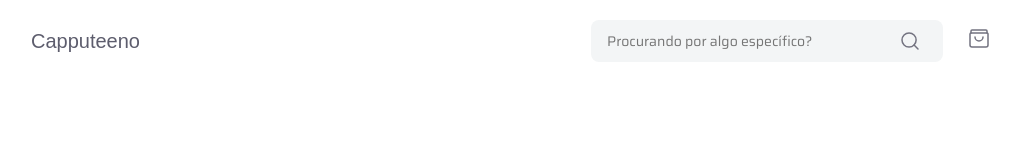
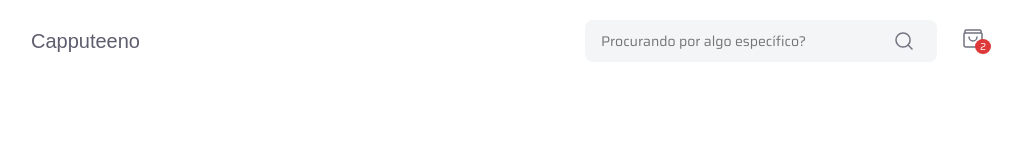
Before and after one commit to aleviannaf/cappuccino-shop, a Next.js app: page / in a window 1280 px wide. Shown: the top 160 px of the page, without its empty margins (129-1151 px from the left). Built offline with nearby package versions, Linux system fonts and the light colour scheme; a web font is replaced by a local one.

Commit message:
feat: creating header

```diff
--- a/src/components/cart-control.tsx
+++ b/src/components/cart-control.tsx
@@ -24,7 +24,8 @@ export function CartControl() {
     return (
         <Container>
             <CartIcon />
-            {value.length > 0 && <CartCount>{value.length}</CartCount>}
+            {/* {value.length > 0 && <CartCount>{value.length}</CartCount>} */}
+            <CartCount>{2}</CartCount>
         </Container>
     )
 }
--- a/src/components/header.tsx
+++ b/src/components/header.tsx
@@ -8,7 +8,8 @@ import { CartControl } from "./cart-control"
 
 const sairaStencil = Saira_Stencil_One({
     weight: ['400'],
-    subsets: ['latin']
+    subsets: ['latin'],
+    display: 'swap'
 })
 
 
```
